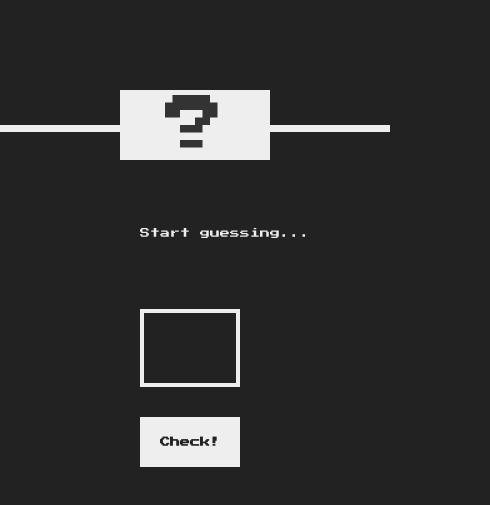
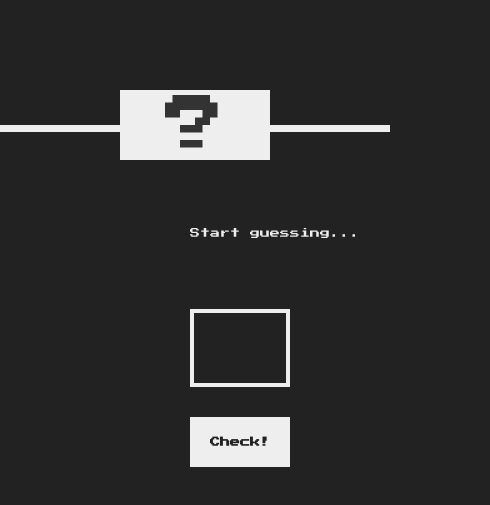
Before and after one commit to Adeniji-Akinwale/number-guessing, a plain HTML site: page index.html in a window 390 px wide. Shown: the part 163-668 px from the top of the page, 490 px wide, since content can reach past the window. Drawn offline with Linux system fonts and the light colour scheme.

Commit message:
Update style.css

```diff
--- a/style.css
+++ b/style.css
@@ -162,7 +162,7 @@ h1 {
     display: flex;
     align-items: center;
     justify-content: space-around;
-    margin-left: 140px;
+    margin-left: 190px;
   }
 
   .guess {
```
